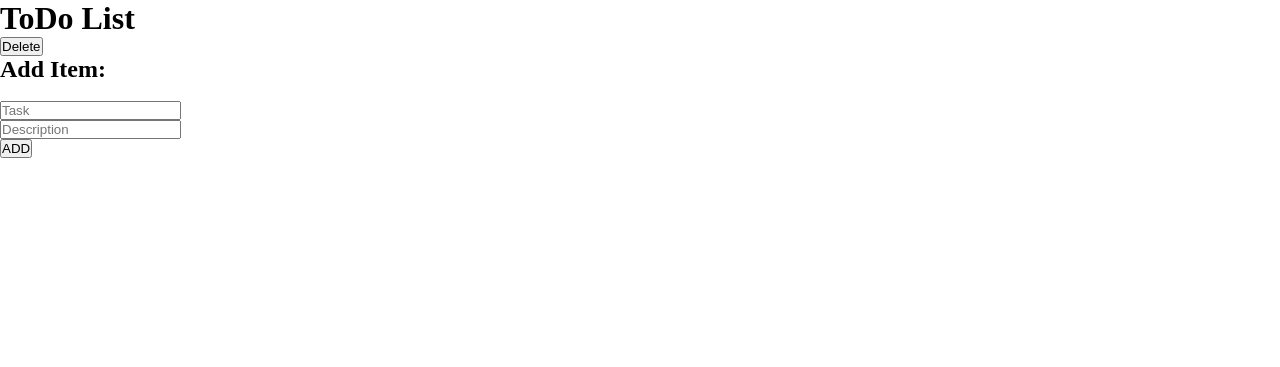
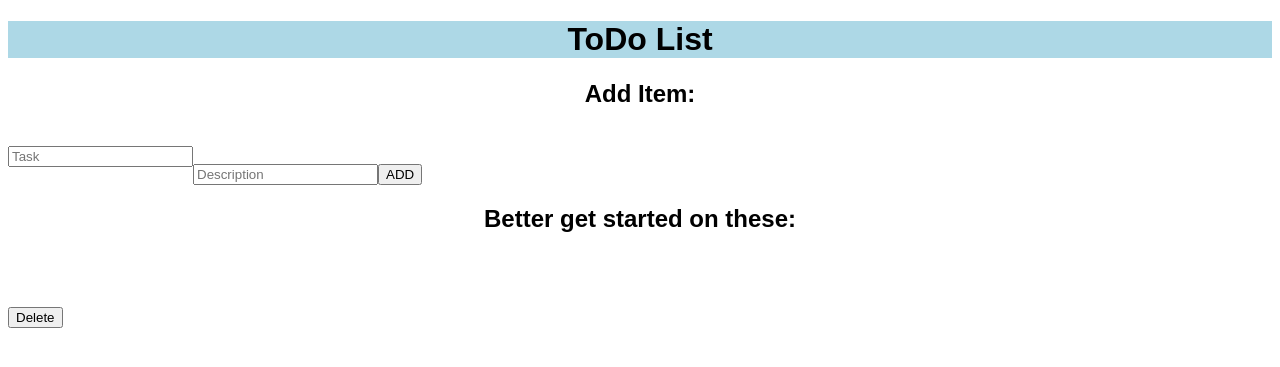
Before and after one commit to guitartth/CWFINF653VB21, a PHP site: page / in a window 1280 px wide. Shown: the top 367 px of the page. Run offline with PHP 8.4, Linux system fonts and the light colour scheme; tables that the repository leaves empty or names only in its code hold one stand-in row (values such as "Sample post"); data that the repository does not hold is empty.

Commit message:
continue to fix issues

```diff
--- a/database.php
+++ b/database.php
@@ -1,8 +1,6 @@
 <?php
     $dsn = 'mysql:host=localhost;dbname=todolist';
     $username = 'root';
-    //$username = 'mgs_user';
-    //$password = 'pa55word';
 
     try {
         $db = new PDO($dsn, $username);
--- a/index.php
+++ b/index.php
@@ -28,13 +28,23 @@ $newDesc = filter_input(INPUT_POST, "newdesc", FILTER_SANITIZE_STRING);
         <h1>ToDo List</h1>
     </header>
     <main>
-        <!-- results secion -->
-        <section>
+        <!-- add items section -->
+        <section id="addItem">
+            <h2>Add Item:</h2><br>
+            <form id="submitTask" action="<?php echo $_SERVER['PHP_SELF'] ?>" method="POST">
+                <input type="text" id="newTask" placeholder="Task" required><br>
+                <input type="text" id="newDesc" placeholder="Description" required>
+                <button type="submit" id="addButton"> ADD </button>
+            </form>
+        </section>
+
             <?php
 
             if ($newTask && $newDesc) {
-                $query = "INSERT INTO todoitems(Title, Description)
-                    VALUES (:newTask, :newDesc)";
+                $query = "INSERT INTO todoitems
+                            (Title, Description)
+                          VALUES
+                            (:newTask, :newDesc)";
                 $statement = $db->prepare($query);
                 $statement->bindValue(':newTask', $newTask);
                 $statement->bindValue(':newDesc', $newDesc);
@@ -46,38 +56,29 @@ $newDesc = filter_input(INPUT_POST, "newdesc", FILTER_SANITIZE_STRING);
             $query = 'SELECT * FROM todoitems';
             $statement = $db->prepare($query);
             $statement->execute();
-            $tasks = $statement->fetchAll();
+            $results = $statement->fetchAll();
             $statement->closeCursor();
 
-            if (!$tasks) {
+            if (!$results) {
                 echo "Put your feet up!";
             }
             ?>
-
-            <?php foreach ($tasks as $task) : ?>
+        <!-- results section -->
+        <section>
+            <h2> Better get started on these: </h2>
+            <?php foreach ($results as $task) : ?>
                 <tr>
-                    <td><?php echo $task['Title']; ?></td>
-                    <td><?php echo $task['Description']; ?></td>
+                    <td><?php echo $task['Title']; ?></td><br>
+                    <td><?php echo $task['Description']; ?></td><br><br>
                 </tr>
                 <form class="delete" action="delete.php" method="POST">
                     <input type="hidden" value="<?php echo $result['ItemNum']?>">
-                    <button type="deleteButton" id="deleteButton">Delete</button>
-
+                    <button type="deleteButton" id="deleteButton">Delete
+                    </button><br><br>
                 </form>
             <?php endforeach; ?>
         </section>
-        <!-- add items section -->
-        <section id="addItem">
-            <h2>Add Item:</h2><br>
-            <form id="submitTask" action="<?php echo $_SERVER['PHP_SELF'] ?>" method="POST">
-                <input type="text" id="newTask" placeholder="Task"><br>
-                <input type="text" id="newDesc" placeholder="Description"><br>
-                <button type="addButton" id="addButton"> ADD </button>
-            </form>
-            <?php
 
-            ?>
-        </section>
     </main>
 </body>
 
--- a/main.css
+++ b/main.css
@@ -1,10 +1,39 @@
-* {
-    margin: 0;
-    padding: 0;
-    box-sizing: border-box;
-  }
+label{
+  display: block;
+  float: left;
+  clear: left;
+  width: 250px;
+  text-align: right;
 
-  .h1 {
-    color: black;
-    font-size: 50px;
-  }
+}
+input {
+display: block;
+float: left;
+
+}
+
+header{
+  background-color:lightblue;
+  font-family:Arial, Helvetica, sans-serif;
+  text-align:center;
+}
+
+h2 {
+  font-family:Arial, Helvetica, sans-serif;
+  text-align:center;
+
+}
+
+#deletebutton {
+  background-color: red;
+  font-family: Arial, Helvetica, sans-serif;
+  color:white;
+  font-weight: bold;
+}
+
+
+#submitbutton {
+  font-family: Arial, Helvetica, sans-serif;
+  background-color: green;
+  color: white;
+}
```
